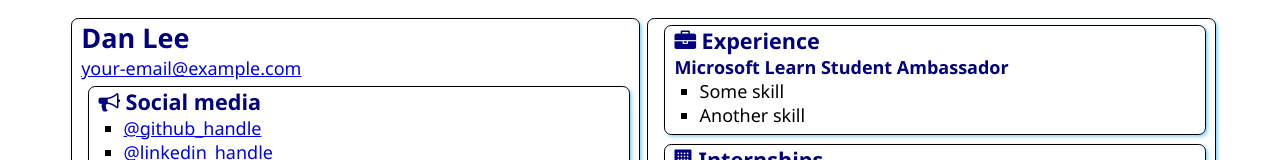
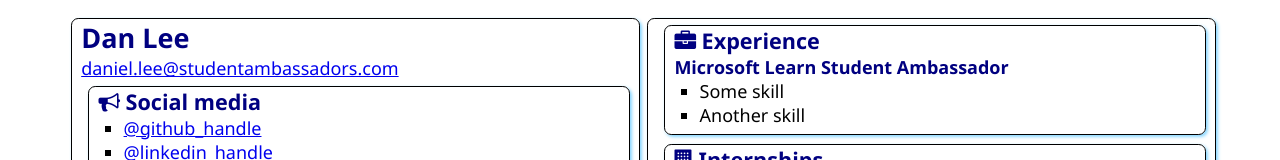
Before and after one commit to dan-lee76/SATechnicalOnboarding, a plain HTML site: page src/index.html in a window 1280 px wide. Shown: the top 160 px of the page. Drawn offline with Linux system fonts and the light colour scheme.

Commit message:
update email

```diff
--- a/src/index.html
+++ b/src/index.html
@@ -13,7 +13,7 @@
     <main>
         <article class="box">
             <h1>Dan Lee</h1>
-            <div><a href="mailto:your.email@example.com">your-email@example.com</a></div>
+            <div><a href="mailto:daniel.lee@studentambassadors.com<">daniel.lee@studentambassadors.com</a></div>
 
             <section class="box">
                 <h2>
```
